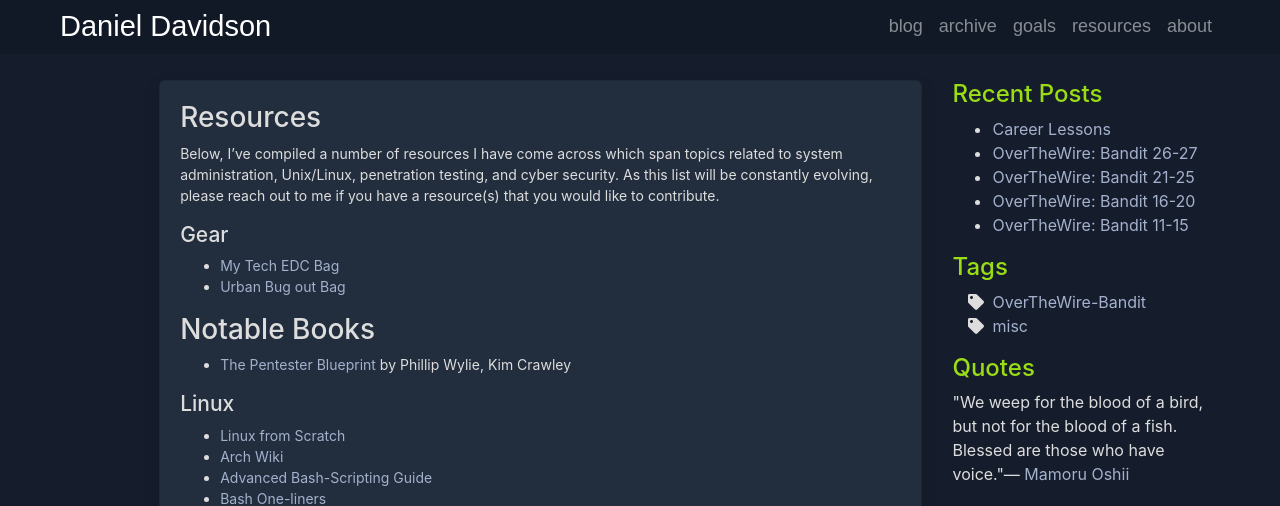
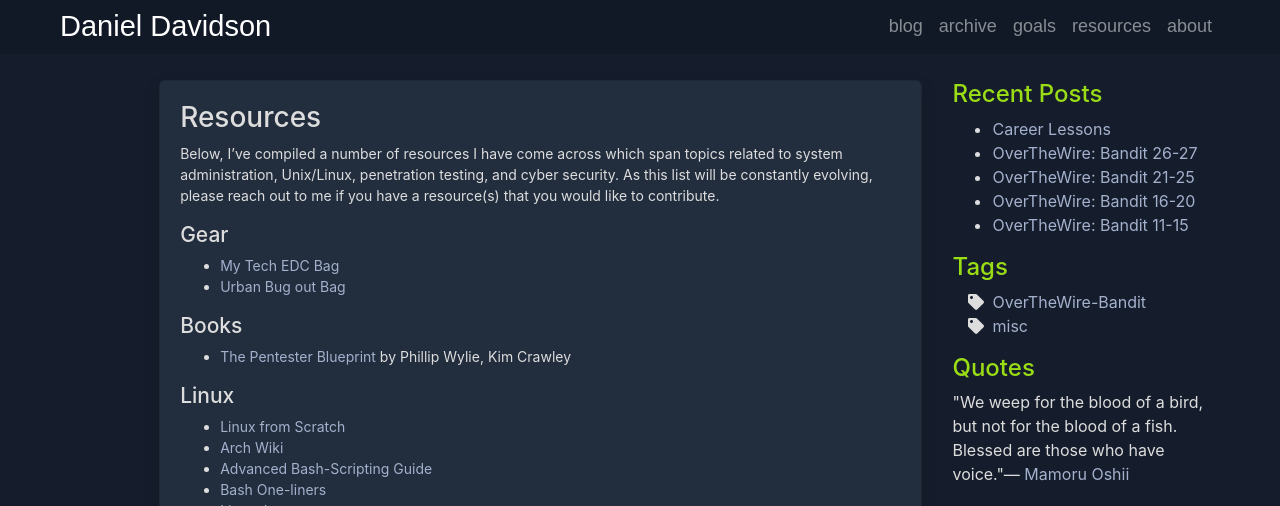
Before and after one commit to danieldavidson/danieldavidson.github.io, a Jekyll site: the page built from resources.md, in a window 1280 px wide and 1290 px high, cut to the strip 0-506 px from the top of the window. Built offline with Jekyll 4.4.1, drawn with Linux system fonts in a browser that asks for light colours.

Commit message:
Update resources.md

```diff
--- a/resources.md
+++ b/resources.md
@@ -12,7 +12,7 @@ Below, I’ve compiled a number of resources I have come across which span topic
 - [My Tech EDC Bag](https://kit.co/danieldavidson/tech-edc)
 - [Urban Bug out Bag](https://kit.co/danieldavidson/urban-bug-out-bag)
 
-# Notable Books
+## Books
 - [The Pentester Blueprint](https://www.goodreads.com/book/show/52588018-the-pentester-blueprint?from_search=true&from_srp=true&qid=PgUTp3bqd6&rank=1) by Phillip Wylie, Kim Crawley
 
 ## Linux
```
